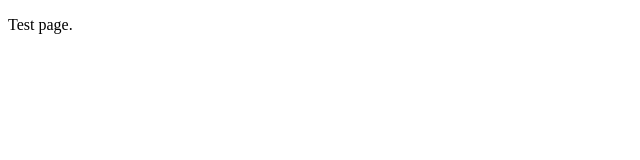
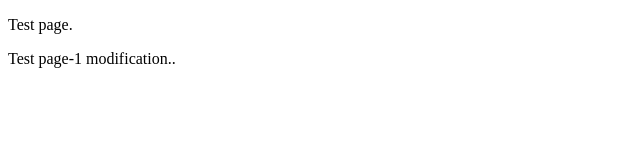
Before and after one commit to yalcinbahadir/RentACar, a plain HTML site: page src/index.html in a window 1280 px wide. Shown: the whole page, without its empty margins (0-640 px from the left). Drawn offline with Linux system fonts and the light colour scheme.

Commit message:
My first change.

```diff
--- a/src/index.html
+++ b/src/index.html
@@ -8,5 +8,6 @@
 </head>
 <body>
     <p>Test page.</p>
+    <p>Test page-1 modification..</p>
 </body>
 </html>
```
